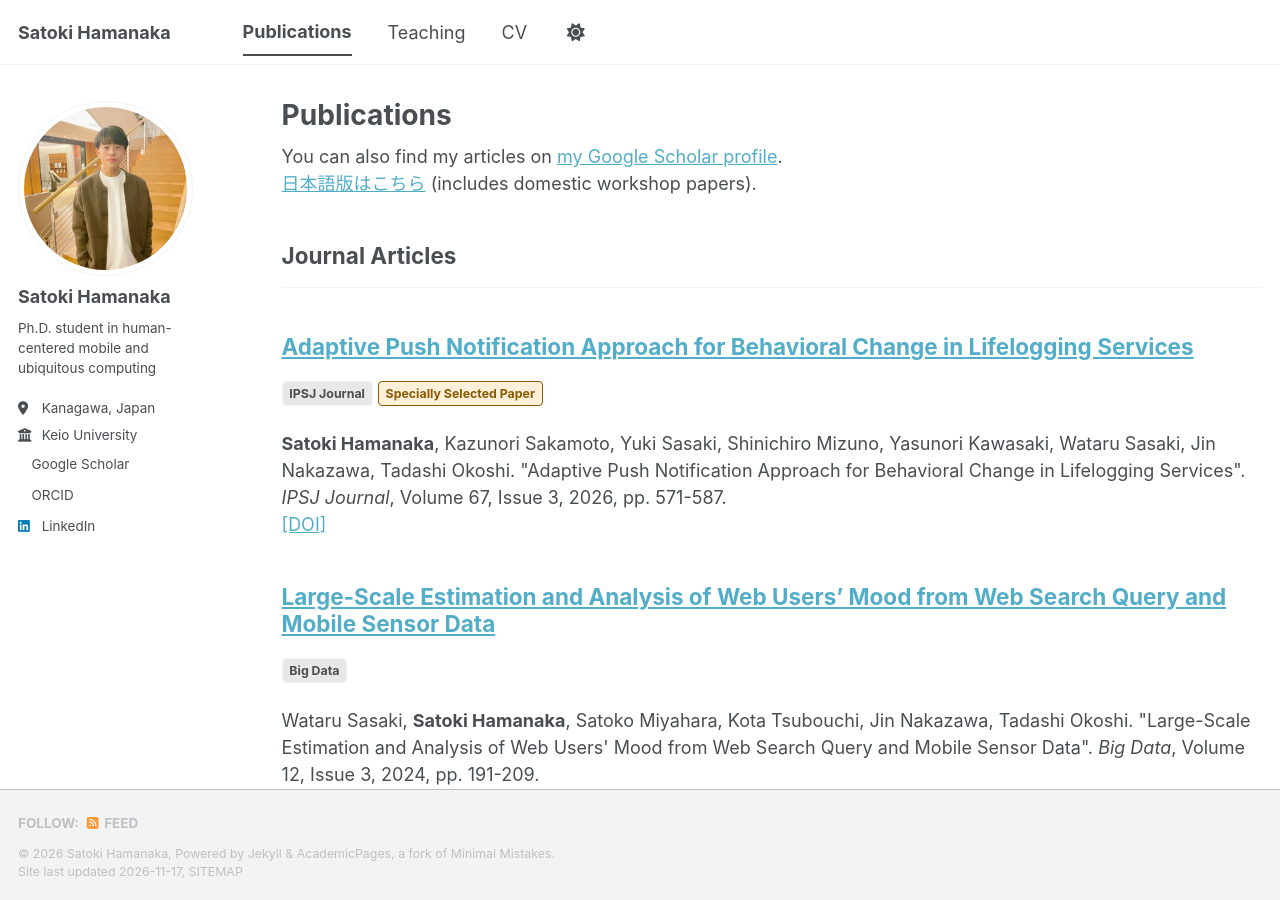
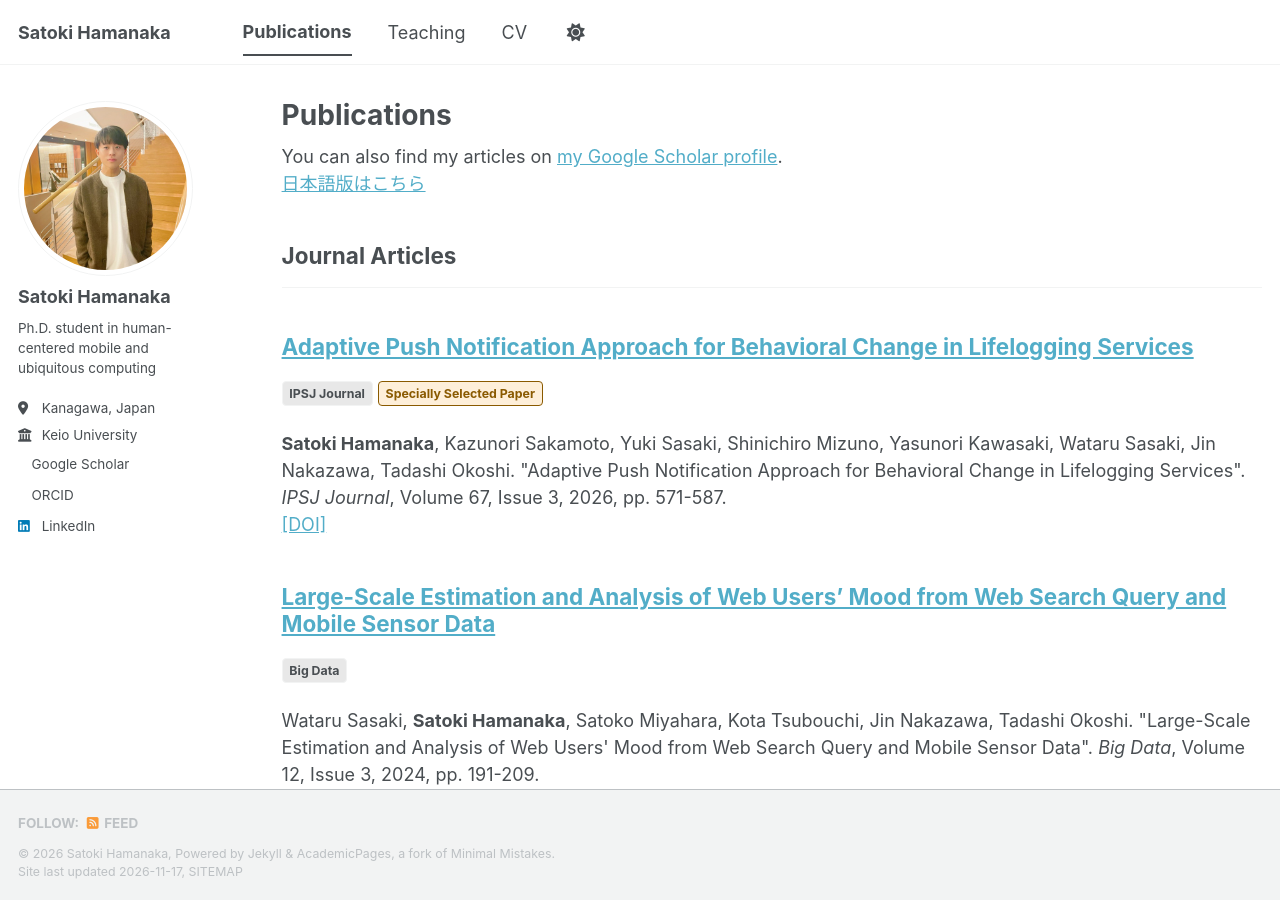
Before and after one commit to hamachu216/hamachu216.github.io, a Jekyll site: the page built from _pages/publications.html, in a window 1280 px wide and 900 px high. Built offline with Jekyll 4.4.1, drawn with Linux system fonts in a browser that asks for light colours; a style sheet for code colours, icons or effects is not loaded.

Commit message:
Drop the parenthetical after the Japanese-page link
Co-Authored-By: Claude Fable 5.1 <noreply@anthropic.com>

```diff
--- a/_pages/publications.html
+++ b/_pages/publications.html
@@ -8,6 +8,6 @@ author_profile: true
 {% if site.author.googlescholar %}
   <div class="wordwrap">You can also find my articles on <a href="{{site.author.googlescholar}}">my Google Scholar profile</a>.</div>
 {% endif %}
-<div class="wordwrap"><a href="/ja/publications/">日本語版はこちら</a> (includes domestic workshop papers).</div>
+<div class="wordwrap"><a href="/ja/publications/">日本語版はこちら</a></div>
 
 {% include publications-by-category.html %}
```
